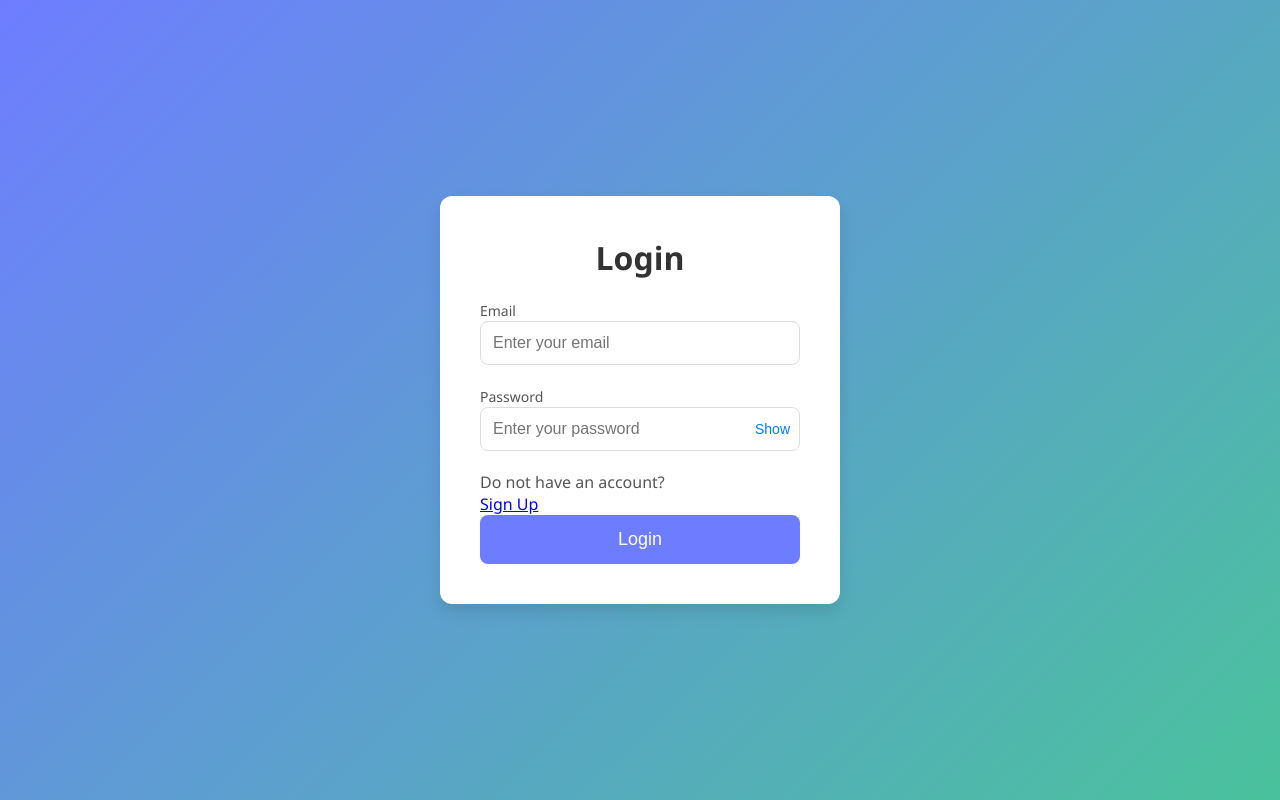
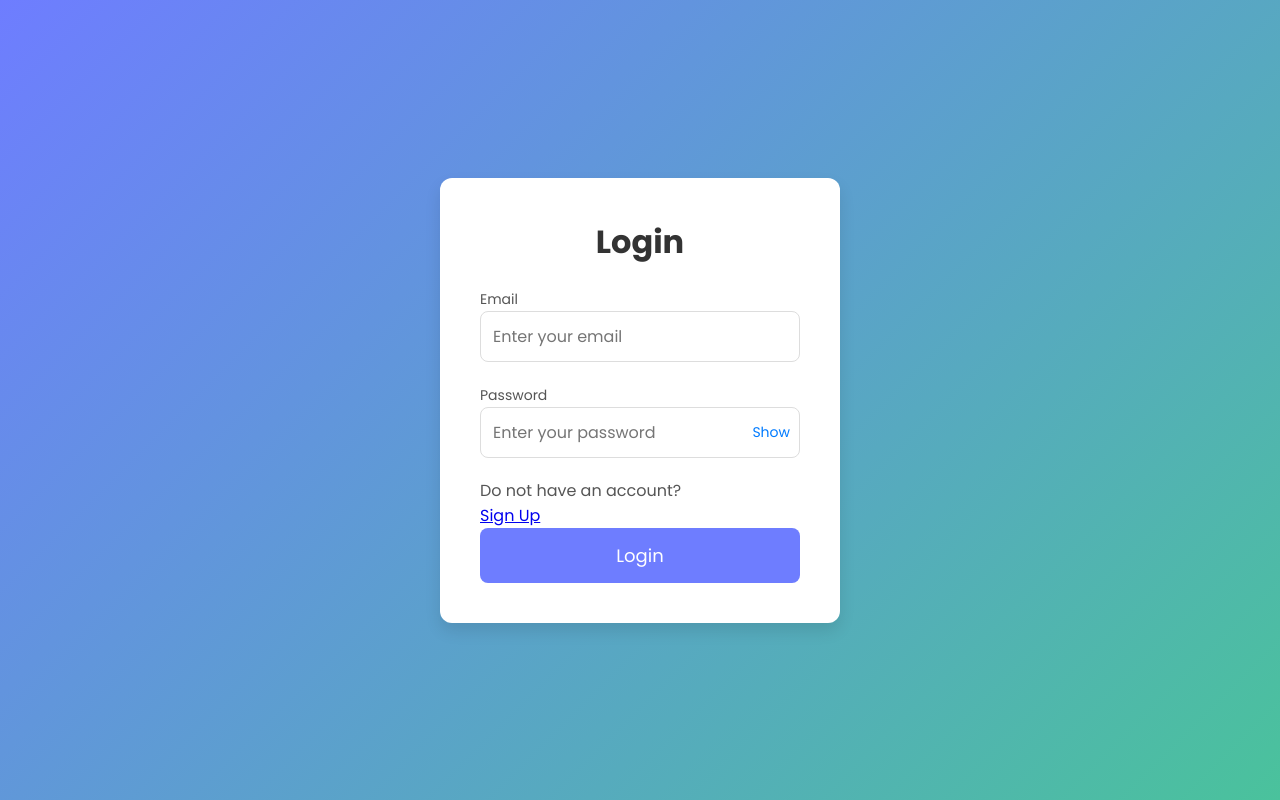
Before and after one commit to DhanushSaiCoder/OpenChat, a React (Create React App) app in the folder frontend/chat-app/: page /auth/login in a window 1280 px wide. Built offline with nearby package versions, Linux system fonts and the light colour scheme.

Commit message:
style msg

```diff
--- a/frontend/chat-app/src/styles/ChatBox.css
+++ b/frontend/chat-app/src/styles/ChatBox.css
@@ -1,36 +1,36 @@
-*{
+@import url('https://fonts.googleapis.com/css2?family=Poppins:ital,wght@0,100;0,200;0,300;0,400;0,500;0,600;0,700;0,800;0,900;1,100;1,200;1,300;1,400;1,500;1,600;1,700;1,800;1,900&display=swap');
+* {
     padding: 0;
     margin: 0;
     box-sizing: border-box;
+    font-family: "Poppins", serif;
 }
-.ChatBox{
+.ChatBox {
     width: 73%;
     height: 100%;
     background: rgb(34, 54, 72);
     border-radius: 20px;
 }
-#chatBoxHeader{
+#chatBoxHeader {
     width: 100%;
     height: 10%;
     display: flex;
     align-items: center;
     justify-content: flex-start;
     padding: 15px 10px;
-    border-bottom: 1px solid  rgb(63, 101, 134);
-
+    border-bottom: 1px solid rgb(63, 101, 134);
 }
-#chatBoxContent{
+#chatBoxContent {
     /* border: 1px solid red; */
     height: 77%;
     width: 100%;
     overflow-y: scroll;
     scrollbar-width: none;
 }
-#newMsgDiv{
+#newMsgDiv {
     height: 13%;
     width: 100%;
     /* border: 1px solid red; */
-
 }
 
 #chatBoxContent {
@@ -84,10 +84,9 @@
 
 .senderMsg .messageStyleDiv {
     background-color: rgb(39, 125, 255); /* Sender's background color */
-    background: linear-gradient(135deg,  rgb(39, 125, 255),  rgb(59, 155, 295));
+    background: linear-gradient(135deg, rgb(39, 125, 255), rgb(59, 155, 295));
 
     border-bottom-right-radius: 5px;
-
 }
 #newMsgDiv {
     display: flex;
@@ -99,7 +98,6 @@
     /* Light background for the input area */
     border-radius: 0 0 20px 20px;
     box-shadow: 0 -4px 6px rgba(0, 0, 0, 0.1);
-
 }
 
 #messageInput {
@@ -109,7 +107,6 @@
     border: 1.5px solid #ccc;
     font-size: 14px;
     outline: none;
-
 }
 
 #messageInput:focus {
@@ -128,7 +125,8 @@
 
     border-radius: 5px 20px 20px 5px;
     cursor: pointer;
-    font-size: 14px;
+    font-size: 17px;
+    font-weight: bolder;
 }
 
 #sendButton:hover {
```
